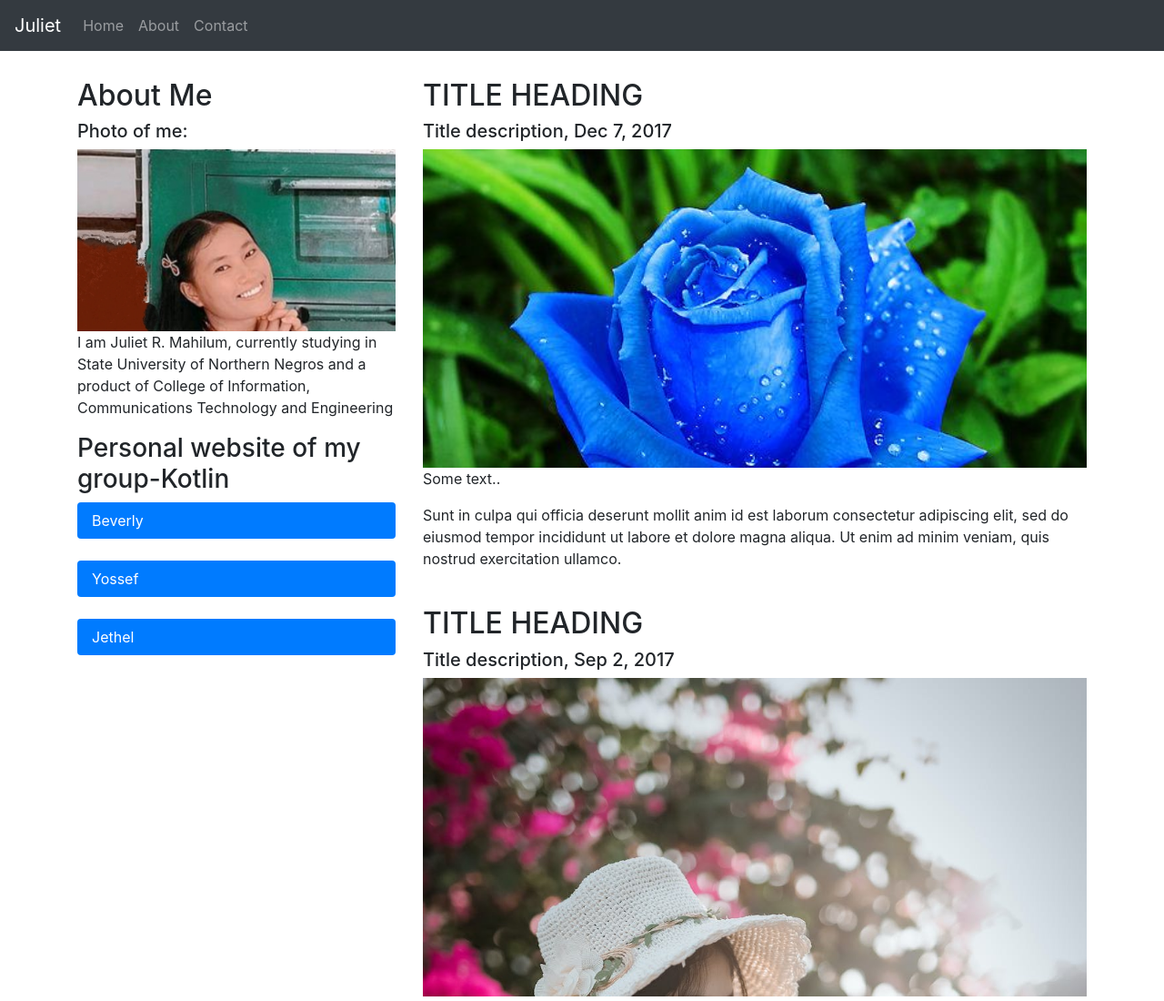
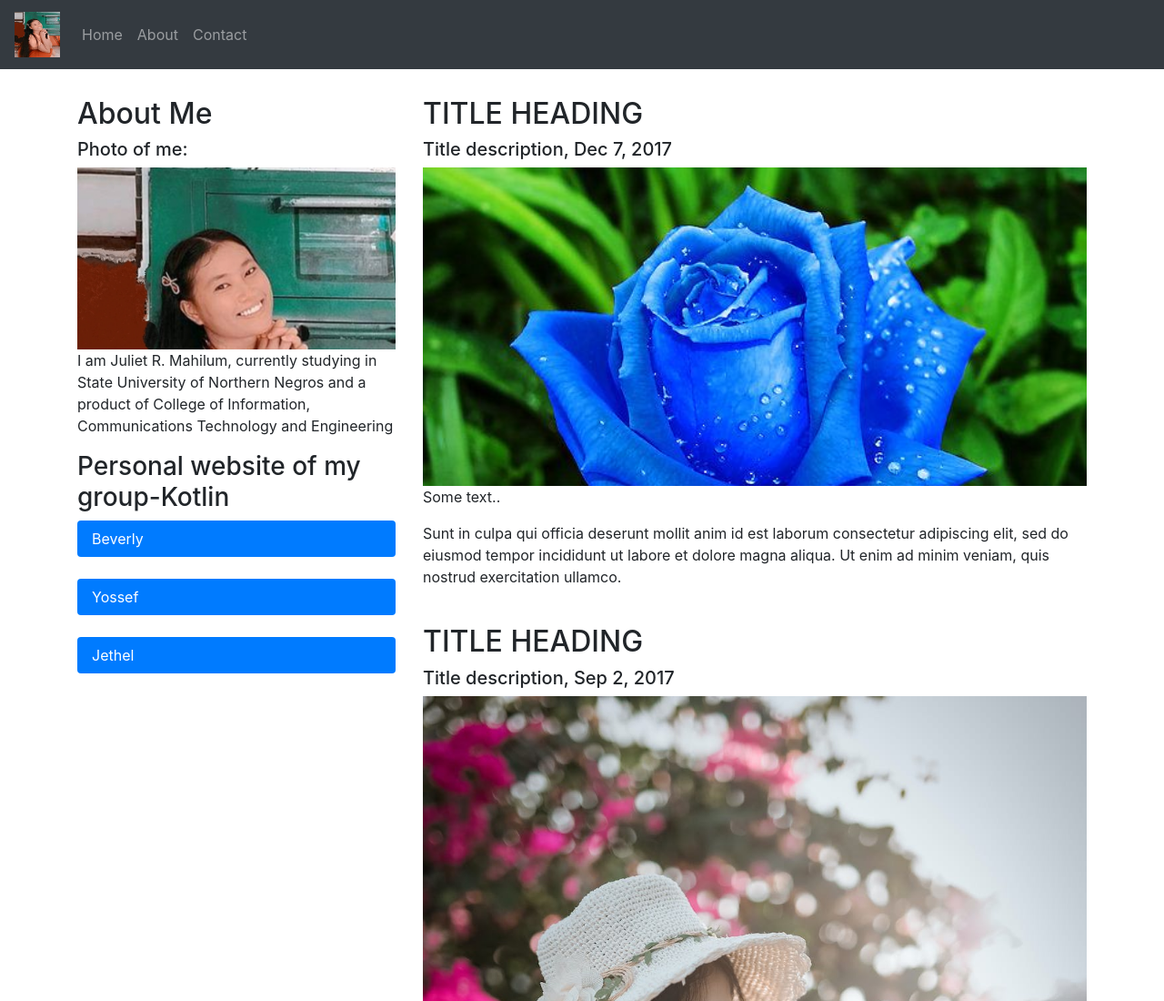
Before and after one commit to MahilumJuliet/my-website, a plain HTML site: page index.html in a window 1280 px wide. Shown: the top 1100 px of the page at 91% size. Drawn offline with nearby package versions, Linux system fonts and the light colour scheme.

Commit message:
Update index.html

```diff
--- a/index.html
+++ b/index.html
@@ -34,7 +34,9 @@
 
 
 <nav class="navbar navbar-expand-sm bg-dark navbar-dark">
-  <a class="navbar-brand" href="https://www.facebook.com/juliet.princessdiana">Juliet</a>
+  <a class="navbar-brand" href="https://www.facebook.com/juliet.princessdiana">
+  <img src="Picture1.jpg" style="width:50px; height:50px;">
+  </a>
   <button class="navbar-toggler" type="button" data-toggle="collapse" data-target="#collapsibleNavbar">
     <span class="navbar-toggler-icon"></span>
   </button>
```
